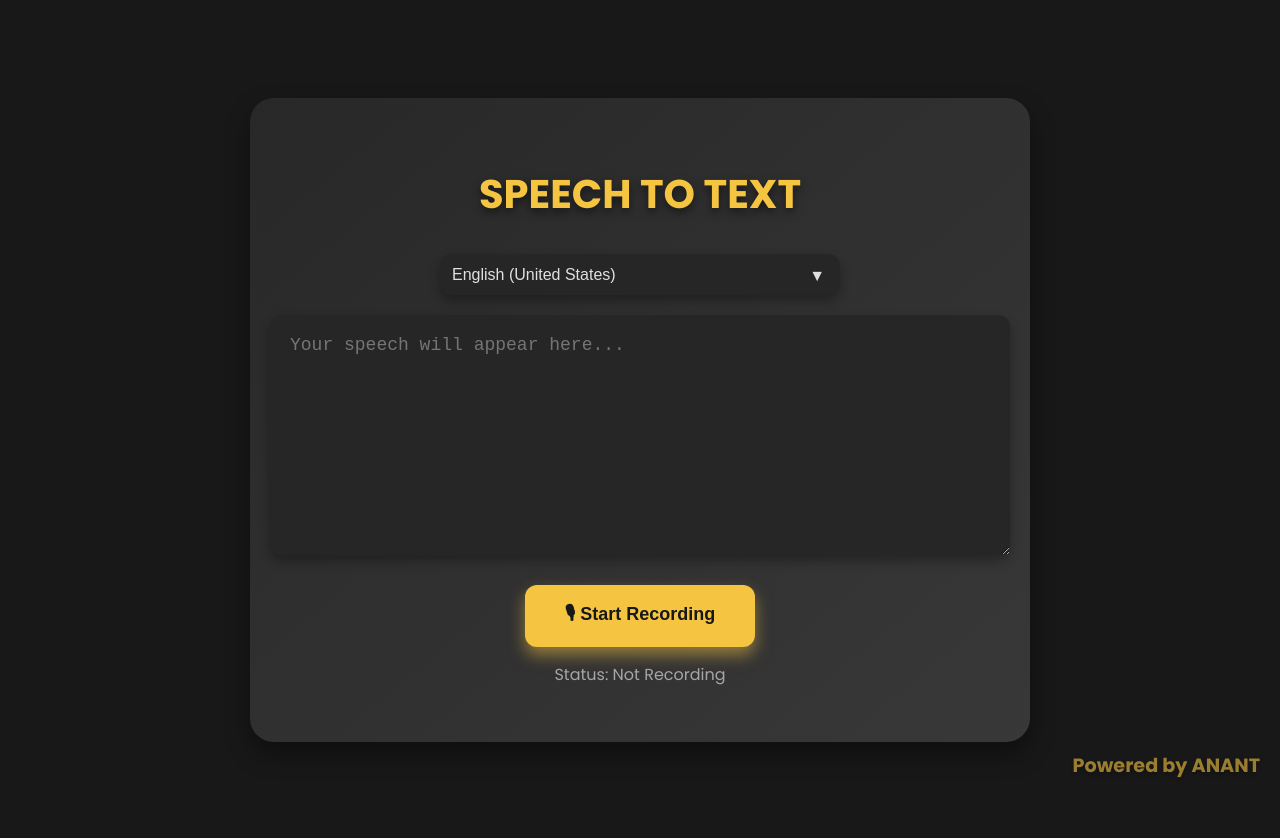
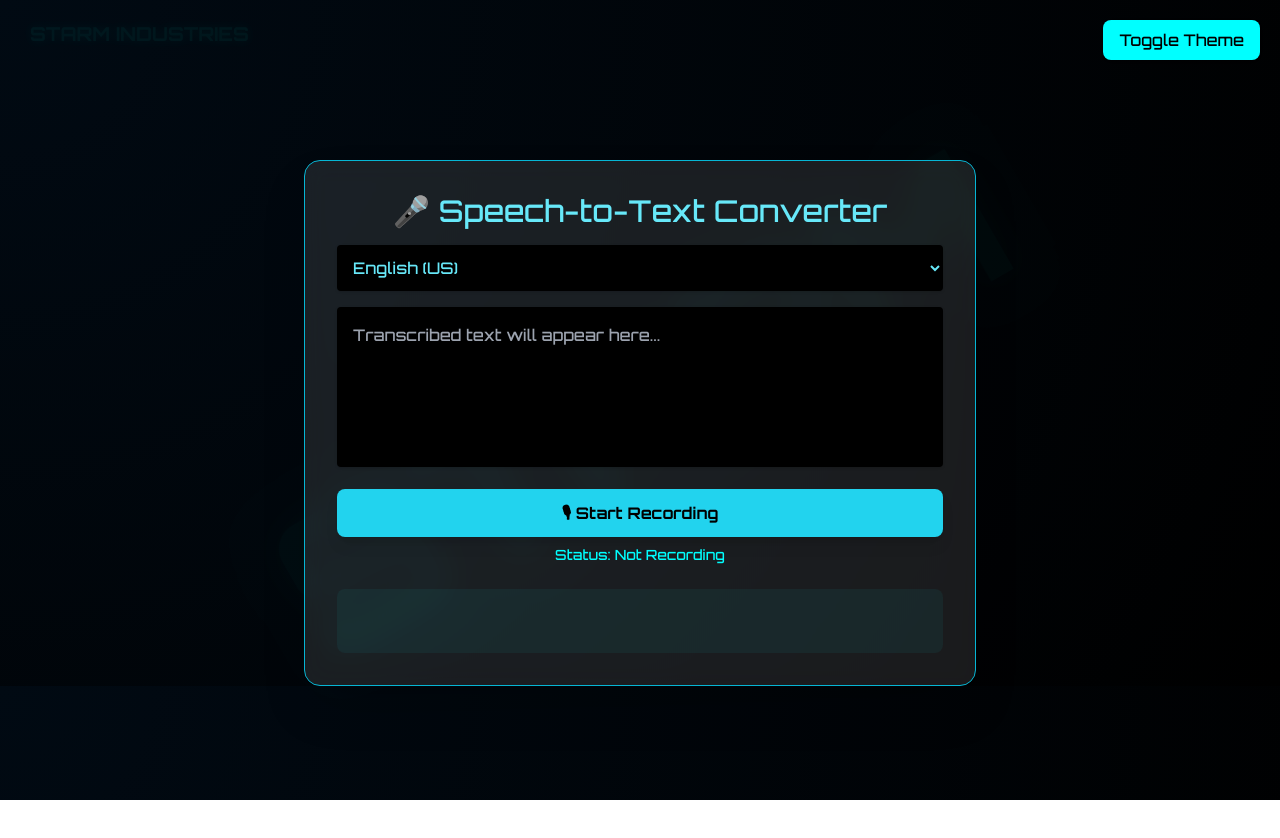
Before and after one commit to AT7UCK/speech-to-text-app, a plain HTML site: page index.html in a window 1280 px wide. After the commit the page ends 800 px from the top, so only its background shows below. Drawn offline with nearby package versions, Linux system fonts and the light colour scheme.

Commit message:
index.html

```diff
--- a/index.html
+++ b/index.html
@@ -1,234 +1,237 @@
-
 <!DOCTYPE html>
 <html lang="en">
 <head>
-  <meta charset="utf-8" />
-  <meta name="viewport" content="width=device-width, initial-scale=1.0" />
-  <title>Speech to Text</title>
-  <link href="https://fonts.googleapis.com/css2?family=Poppins:wght@400;700&display=swap" rel="stylesheet" />
-  <link rel="stylesheet" href="https://cdnjs.cloudflare.com/ajax/libs/font-awesome/6.0.0/css/all.min.css" />
+  <meta charset="UTF-8" />
+  <meta name="viewport" content="width=device-width, initial-scale=1.0"/>
+  <title>STARM Industries STT</title>
+  <link href="https://fonts.googleapis.com/css2?family=Orbitron:wght@500;700&display=swap" rel="stylesheet" />
+  <script src="https://cdn.tailwindcss.com"></script>
   <style>
-    body {
+    * {
       margin: 0;
-      font-family: 'Poppins', sans-serif;
-      background: #181818;
-      color: #f0f0f0;
-      display: flex;
-      justify-content: center;
-      align-items: center;
-      height: 100vh;
-      flex-direction: column;
-      text-align: center;
-      padding: 20px;
+      padding: 0;
+      box-sizing: border-box;
     }
 
-    .watermark {
-      position: absolute;
-      bottom: 20px;
-      right: 20px;
-      font-size: 1.2rem;
-      color: rgba(245, 197, 66, 0.6);
-      font-weight: 700;
-      text-shadow: 0 2px 4px rgba(0, 0, 0, 0.3);
+    body {
+      font-family: 'Orbitron', sans-serif;
+      background: radial-gradient(circle at top left, #010a13, #000);
+      color: #0ff;
+      transition: background 0.5s ease, color 0.5s ease;
+      overflow-x: hidden;
     }
 
-    .voice_to_text {
-      background: linear-gradient(to bottom right, #282828, #383838);
-      padding: 40px;
-      border-radius: 24px;
-      box-shadow: 0 12px 24px rgba(0,0,0,0.4);
-      max-width: 700px;
-      width: 100%;
-      display: flex;
-      flex-direction: column;
-      align-items: center;
+    body.light-mode {
+      background: #f0f0f0;
+      color: #000;
     }
 
-    h1 {
-      color: #f5c542;
-      margin-bottom: 30px;
-      font-size: 2.5rem;
-      text-shadow: 0 4px 8px rgba(0,0,0,0.5);
+    .holo-logo {
+      position: absolute;
+      top: 20px;
+      left: 30px;
+      font-size: 1.2rem;
       font-weight: 700;
+      color: #00f5d4;
+      text-shadow: 0 0 10px #00f5d4;
+      animation: flicker 2s infinite alternate;
+      z-index: 99;
     }
 
-    #convert_text {
-      width: 100%;
-      height: 200px;
-      padding: 20px;
-      margin-bottom: 30px;
-      border: none;
-      border-radius: 12px;
-      background: #262626;
-      color: #e0e0e0;
-      font-size: 18px;
-      resize: vertical;
-      box-shadow: 0 6px 12px rgba(0,0,0,0.3);
-      font-family: 'Courier New', Courier, monospace;
+    .background-holo {
+      position: absolute;
+      top: 50%;
+      left: 50%;
+      transform: translate(-50%, -50%) rotate(-30deg);
+      font-size: 12rem;
+      font-weight: 900;
+      color: #00f5d4;
+      opacity: 0.03;
+      text-shadow: 0 0 40px #00f5d4;
+      animation: flicker 4s infinite alternate;
+      user-select: none;
+      pointer-events: none;
     }
 
-    #click_to_record {
-      background: #f5c542;
-      border: none;
-      padding: 16px 40px;
-      color: #181818;
-      border-radius: 12px;
-      font-size: 18px;
-      cursor: pointer;
-      transition: background 0.3s, box-shadow 0.3s;
-      box-shadow: 0 8px 16px rgba(245, 197, 66, 0.5);
-      font-weight: 700;
+    .mic-pulse {
+      width: 30px;
+      height: 30px;
+      border-radius: 50%;
+      background: #0ff;
+      box-shadow: 0 0 20px #0ff;
+      margin: 10px auto;
+      animation: pulse 1.5s infinite;
     }
 
-    #click_to_record:hover {
-      background: #e1b134;
-      box-shadow: 0 10px 20px rgba(225, 177, 52, 0.7);
+    .hidden { display: none; }
+
+    @keyframes pulse {
+      0% { transform: scale(1); opacity: 1; }
+      50% { transform: scale(1.2); opacity: 0.6; }
+      100% { transform: scale(1); opacity: 1; }
     }
 
-    #is_recording, #confidence_id {
-      margin-top: 15px;
-      font-size: 16px;
-      color: #a6a6a6;
+    @keyframes flicker {
+      0%, 100% { opacity: 0.02; }
+      50% { opacity: 0.06; }
     }
 
-    .dropdown-container {
-      margin-bottom: 20px;
-      width: 100%;
-      max-width: 400px;
-    }
-
-    select {
-      width: 100%;
-      padding: 12px;
-      border-radius: 12px;
-      background: #262626;
-      color: #e0e0e0;
-      font-size: 16px;
-      border: none;
-      appearance: none;
-      cursor: pointer;
-      box-shadow: 0 6px 12px rgba(0,0,0,0.3);
-    }
-
-    .select-wrapper {
-      position: relative;
-      display: inline-block;
-      width: 100%;
-    }
-
-    .select-wrapper::after {
-      content: '▼';
-      position: absolute;
-      top: 50%;
-      right: 15px;
-      transform: translateY(-50%);
-      color: #e0e0e0;
-      pointer-events: none;
+    canvas {
+      background: rgba(0, 255, 255, 0.05);
+      border-radius: 0.5rem;
     }
   </style>
 </head>
 <body>
-  <div class="watermark">Powered by ANANT</div>
+  <div class="holo-logo">STARM INDUSTRIES</div>
+  <div class="background-holo">STARM</div>
 
-  <div class="voice_to_text">
-    <h1>SPEECH TO TEXT</h1>
-
-    <div class="dropdown-container">
-      <div class="select-wrapper">
-        <select id="language_select">
-          <option value="hi-IN">Hindi (India)</option>
-          <option value="en-IN">English (India)</option>
-          <option value="en-US" selected>English (United States)</option>
-          <option value="en-GB">English (UK)</option>
-          <option value="pa-IN">Punjabi (India)</option>
-          <option value="mr-IN">Marathi (India)</option>
-          <option value="gu-IN">Gujarati (India)</option>
-          <option value="ta-IN">Tamil (India)</option>
-          <option value="te-IN">Telugu (India)</option>
-          <option value="bn-IN">Bengali (India)</option>
-          <option value="ur-PK">Urdu (Pakistan)</option>
-        </select>
-      </div>
-    </div>
-
-    <textarea id="convert_text" placeholder="Your speech will appear here..."></textarea>
-    <button id="click_to_record" role="button" aria-pressed="false">🎙 Start Recording</button>
-    <div id="is_recording">Status: Not Recording</div>
-    <div id="confidence_id"></div>
+  <!-- Theme Toggle Button -->
+  <div class="absolute top-5 right-5">
+    <button onclick="toggleTheme()" class="bg-[#0ff] text-black px-4 py-2 rounded-lg shadow hover:bg-[#00d4c0]">
+      Toggle Theme
+    </button>
   </div>
 
+  <!-- Mic Pulse -->
+  <div class="mic-pulse hidden" id="micPulse"></div>
+
+  <!-- Main Container -->
+  <div class="max-w-2xl mx-auto mt-40 bg-white/10 p-8 rounded-2xl shadow-2xl backdrop-blur-md border border-cyan-500">
+    <h1 class="text-center text-3xl mb-4 text-cyan-300">🎤 Speech-to-Text Converter</h1>
+
+    <!-- Language Selector -->
+    <select id="language_select" class="w-full p-3 rounded bg-black text-cyan-300 shadow">
+      <option value="hi-IN">Hindi (India)</option>
+      <option value="en-IN">English (India)</option>
+      <option value="en-US" selected>English (US)</option>
+      <option value="en-GB">English (UK)</option>
+      <option value="pa-IN">Punjabi</option>
+      <option value="ta-IN">Tamil</option>
+      <option value="te-IN">Telugu</option>
+    </select>
+
+    <!-- Text Output -->
+    <textarea id="convert_text" class="w-full h-40 mt-4 p-4 rounded bg-black text-cyan-300 shadow resize-none" placeholder="Transcribed text will appear here..."></textarea>
+
+    <!-- Start/Stop Button -->
+    <button id="click_to_record" class="mt-4 w-full py-3 bg-cyan-400 text-black font-bold rounded-lg shadow-lg hover:bg-cyan-300">
+      🎙 Start Recording
+    </button>
+
+    <!-- Status & Confidence -->
+    <p id="is_recording" class="text-center text-sm mt-2">Status: Not Recording</p>
+    <p id="confidence_id" class="text-center text-xs mt-1 text-gray-400"></p>
+
+    <!-- Audio Visualizer -->
+    <canvas id="audioCanvas" class="w-full h-16 mt-6"></canvas>
+  </div>
+
+  <!-- JavaScript Logic -->
   <script>
+    let isRecording = false;
+    let manuallyStopped = false;
+    let recognition;
+    let audioContext, analyser, dataArray, source;
+
     const button = document.getElementById("click_to_record");
     const content = document.getElementById("convert_text");
     const status = document.getElementById("is_recording");
     const confidenceDisplay = document.getElementById("confidence_id");
     const languageSelector = document.getElementById("language_select");
+    const canvas = document.getElementById("audioCanvas");
+    const ctx = canvas.getContext("2d");
+    const micPulse = document.getElementById("micPulse");
 
-    let isRecording = false;
-    let manuallyStopped = false;
-    let recognition;
+    function drawWaveform() {
+      if (!analyser) return;
+      requestAnimationFrame(drawWaveform);
+      analyser.getByteTimeDomainData(dataArray);
+      ctx.fillStyle = "rgba(0, 0, 0, 0.2)";
+      ctx.fillRect(0, 0, canvas.width, canvas.height);
+      ctx.lineWidth = 2;
+      ctx.strokeStyle = "#0ff";
+      ctx.beginPath();
+      const sliceWidth = canvas.width / dataArray.length;
+      let x = 0;
+      for (let i = 0; i < dataArray.length; i++) {
+        let v = dataArray[i] / 128.0;
+        let y = (v * canvas.height) / 2;
+        i === 0 ? ctx.moveTo(x, y) : ctx.lineTo(x, y);
+        x += sliceWidth;
+      }
+      ctx.lineTo(canvas.width, canvas.height / 2);
+      ctx.stroke();
+    }
+
+    async function setupAudioVisualization() {
+      try {
+        const stream = await navigator.mediaDevices.getUserMedia({ audio: true });
+        audioContext = new (window.AudioContext || window.webkitAudioContext)();
+        analyser = audioContext.createAnalyser();
+        source = audioContext.createMediaStreamSource(stream);
+        source.connect(analyser);
+        analyser.fftSize = 2048;
+        dataArray = new Uint8Array(analyser.frequencyBinCount);
+        drawWaveform();
+      } catch (err) {
+        console.error("Mic access error:", err);
+      }
+    }
+
+    function toggleTheme() {
+      document.body.classList.toggle("light-mode");
+    }
 
     try {
       const SpeechRecognition = window.SpeechRecognition || window.webkitSpeechRecognition;
-      if (!SpeechRecognition) {
-        throw new Error("Speech Recognition not supported");
-      }
+      if (!SpeechRecognition) throw new Error("Speech Recognition not supported");
 
       recognition = new SpeechRecognition();
       recognition.continuous = true;
       recognition.interimResults = true;
 
       recognition.onresult = (event) => {
-        let finalTranscript = "";
-        let interimTranscript = "";
-
+        let finalTranscript = "", interimTranscript = "";
         for (let i = event.resultIndex; i < event.results.length; i++) {
           const transcript = event.results[i][0].transcript;
-          if (event.results[i].isFinal) {
-            finalTranscript += transcript;
-          } else {
-            interimTranscript += transcript;
-          }
+          event.results[i].isFinal ? finalTranscript += transcript : interimTranscript += transcript;
         }
-
         content.value = finalTranscript + interimTranscript;
-
         const confidence = event.results[event.results.length - 1][0].confidence;
-        if (confidence) {
-          confidenceDisplay.textContent = `Confidence: ${(confidence * 100).toFixed(2)}%`;
-        }
+        if (confidence) confidenceDisplay.textContent = `Confidence: ${(confidence * 100).toFixed(2)}%`;
       };
 
-      recognition.onerror = (event) => {
-        console.error("Speech recognition error:", event.error);
-        status.textContent = `Error: ${event.error}`;
+      recognition.onerror = (e) => {
+        status.textContent = `Error: ${e.error}`;
         isRecording = false;
         button.textContent = "🎙 Start Recording";
+        micPulse.classList.add("hidden");
       };
 
       recognition.onend = () => {
         status.textContent = "Status: Not Recording";
-        if (isRecording && !manuallyStopped) {
-          recognition.start(); // auto-restart
-        }
+        micPulse.classList.add("hidden");
+        if (isRecording && !manuallyStopped) recognition.start(); // Auto-restart
       };
 
-      button.addEventListener("click", () => {
+      button.addEventListener("click", async () => {
         if (!isRecording) {
+          await setupAudioVisualization();
           recognition.lang = languageSelector.value;
           recognition.start();
           isRecording = true;
           manuallyStopped = false;
+          micPulse.classList.remove("hidden");
           status.textContent = "Status: Recording...";
           button.textContent = "🛑 Stop Recording";
-          button.setAttribute("aria-pressed", "true");
         } else {
           recognition.stop();
           manuallyStopped = true;
           isRecording = false;
+          micPulse.classList.add("hidden");
           status.textContent = "Status: Not Recording";
           button.textContent = "🎙 Start Recording";
-          button.setAttribute("aria-pressed", "false");
         }
       });
     } catch (err) {
```
